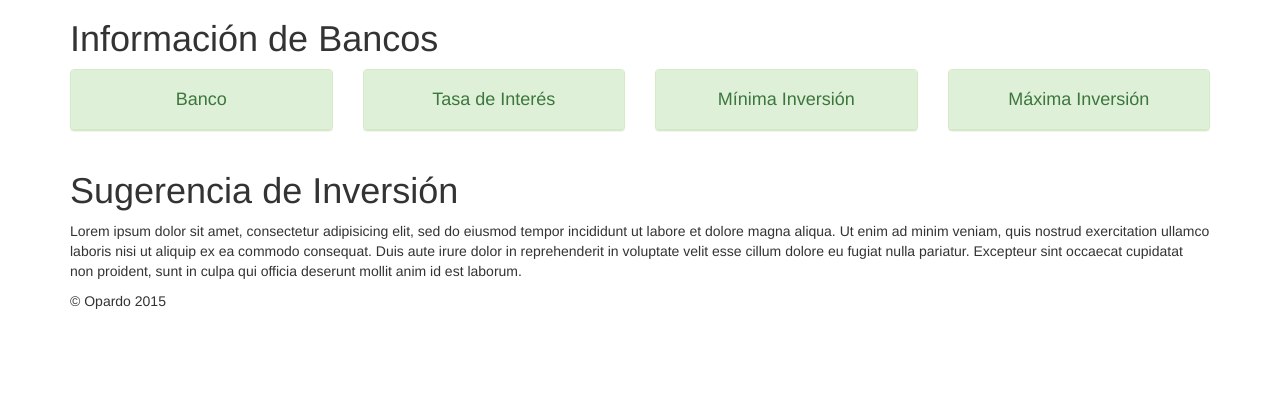
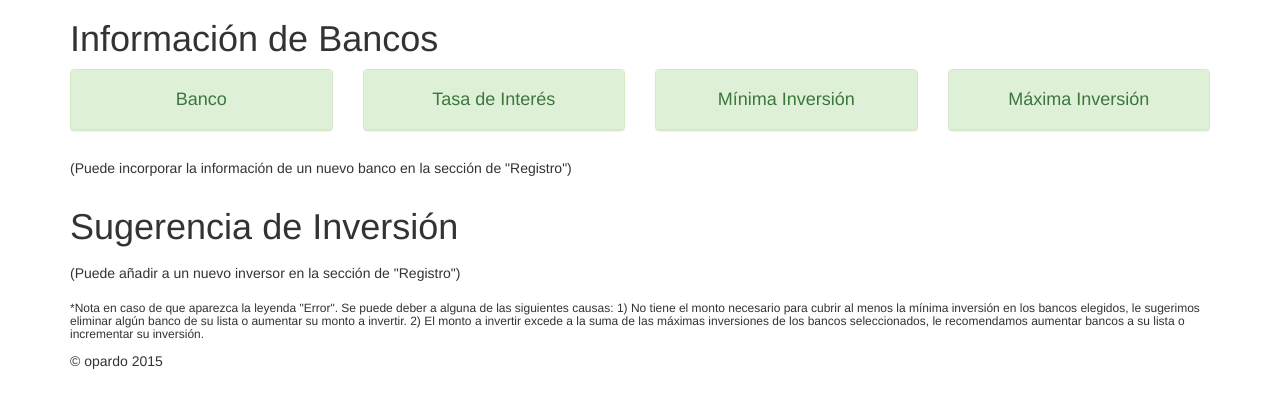
Before and after one commit to opardo/banks, a Django app: page /users/ in a window 1280 px wide. Shown: the part 51-459 px from the top of the page. Run offline with Django 3.2, Linux system fonts and the light colour scheme; some libraries are stand-ins or nearby versions.

Commit message:
Add note if the lp problem has no solution.

```diff
--- a/users/templates/users/index.html
+++ b/users/templates/users/index.html
@@ -88,7 +88,11 @@ Inicio | Proyecto Bancos
                 </div>
             </div>
         </div>
-
+        <div class="row">
+            <div class="col-md-12" >
+                <h5>(Puede incorporar la información de un nuevo banco en la sección de "Registro")</h5>
+            </div>
+        </div>
         <div class="row">
             <div class="col-md-12">
                 <h1>Sugerencia de Inversión</h1>
@@ -116,14 +120,19 @@ Inicio | Proyecto Bancos
         </div>
         <div class="row">
             <div class="col-md-12">
-                <p>{% lorem %}</p>
+                <h5>(Puede añadir a un nuevo inversor en la sección de "Registro")</h5>
+            </div>
+        </div>
+        <div class="row">
+            <div class="col-md-12">
+                <h6>*Nota en caso de que aparezca la leyenda "Error". Se puede deber a alguna de las siguientes causas: 1) No tiene el monto necesario para cubrir al menos la mínima inversión en los bancos elegidos, le sugerimos eliminar algún banco de su lista o aumentar su monto a invertir. 2) El monto a invertir excede a la suma de las máximas inversiones de los bancos seleccionados, le recomendamos aumentar bancos a su lista o incrementar su inversión.</h6>
             </div>
         </div>
     </div>
 
     <footer>
         <div class="container">
-            <p>&copy; Opardo {% now 'Y' %}</p>
+            <p>&copy; opardo {% now 'Y' %}</p>
         </div>
     </footer>
 
--- a/users/urls.py
+++ b/users/urls.py
@@ -4,5 +4,5 @@ from users import views
 
 urlpatterns = patterns('',
     url(r'^$', views.index, name='index'),
-    url(r'^(?P<question_id>\d+)/$', views.detail, name='detail'),
+
 )
--- a/users/views.py
+++ b/users/views.py
@@ -1,4 +1,4 @@
-from django.shortcuts import get_object_or_404, render
+from django.shortcuts import render
 
 from users.models import Investor, Bank
 
@@ -12,28 +12,13 @@ def index(request):
     for user in latest_users_list:
         information = {}
         information['name'] = user.name
-        information['banks'] = user.investment()
+        try:
+            information['banks'] = user.investment()
+        except:
+            information['banks'] = {'*Error': 'Leer nota en la parte inferior de la pagina.'}
+
         examples.append(information)
 
     context = {'examples': examples, 'banks_list': banks_list}
+
     return render(request, 'users/index.html', context)
-
-
-def detail(request, investor_id):
-    try:
-        user = get_object_or_404(Investor, pk=investor_id)
-    except KeyError:
-        return render(request, 'users/error.html', {
-            'error_message': "El numero de usuario es incorrecto"
-        })
-    else:
-
-        try:
-                investment = user.investment()
-        except AttributeError:
-            return render(request, 'users/error.html', {
-                'error_message': "El monto de dicho usuario no puede ser asignado a los bancos correspondientes. Intente con otro monto, o cambie la asignacion de bancos."
-            })
-        else:
-            context = {'investment': investment, 'user': user}
-            return render(request, 'users/detail.html', context)
```
Also changed, not shown: 2 other files.
